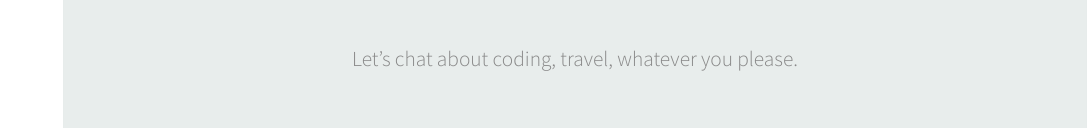
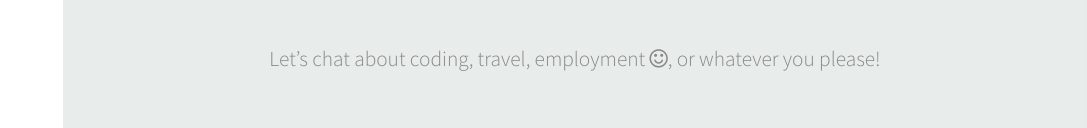
Before and after one commit to amritakc/amrita_codes, a plain HTML site: page index.html in a window 1280 px wide. Shown: the part 2670-2798 px from the top of the page, without its empty margins (193-1280 px from the left). Drawn offline with Linux system fonts and the light colour scheme; a web font is replaced by a local one.

Commit message:
deleted unnecessary picture file

```diff
--- a/index.html
+++ b/index.html
@@ -145,7 +145,7 @@
 								<h2>Contact</h2>
 							</header>
 
-							<p>Let’s chat about coding, travel, whatever you please.</p>
+							<p>Let’s chat about coding, travel, employment <i class="fa fa-smile-o" aria-hidden="true"></i>, or whatever you please!</p>
 
 							<p>Email: amritakc@gmail.com</p>
 
```
Also changed, not shown: images/banner.jpg (deleted).
